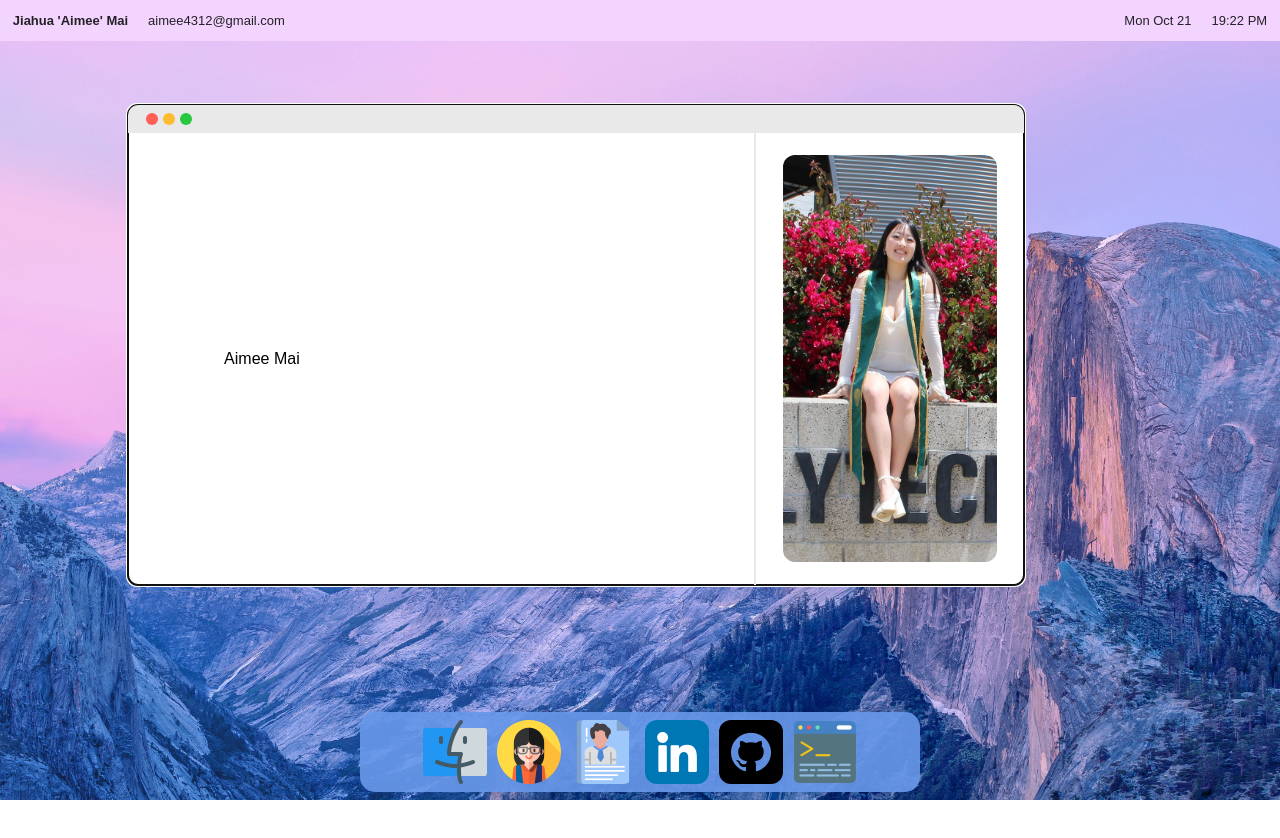
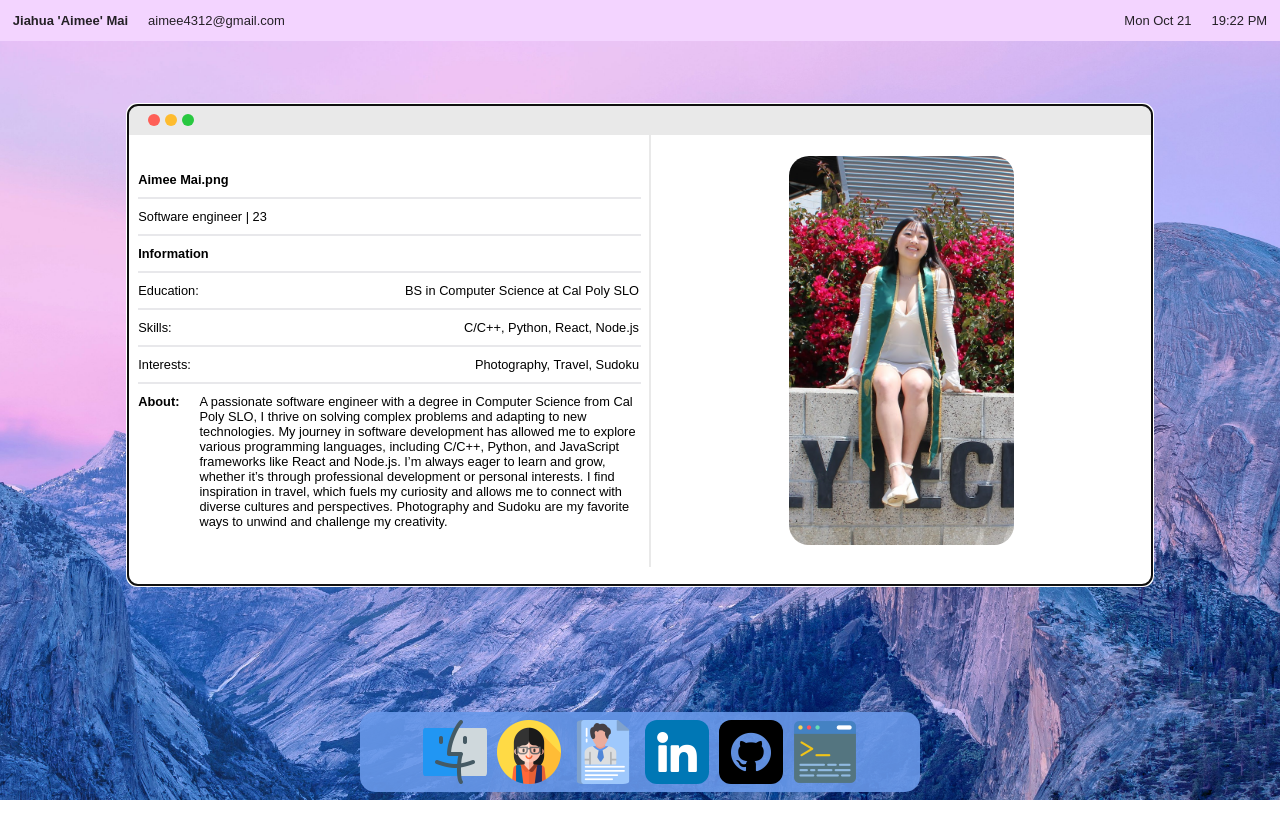
Before and after one commit to aimee4312/Portfolio, a React (Create React App) app in the folder portfolio/: page / in a window 1280 px wide. Both pictures are taken after a click on the picture 529 px from the left and 752 px from the top of the page. Shown: the top 838 px of the page. Built offline with nearby package versions, Linux system fonts and the light colour scheme.

Commit message:
finished about me

```diff
--- a/portfolio/src/content/AboutContent.js
+++ b/portfolio/src/content/AboutContent.js
@@ -4,14 +4,47 @@ function AboutContent() {
   return (
 
     <div className='container'>
-        <Header/>
+      <Header />
       <div className='aboutme'>
         <div className='left'>
-            Aimee Mai
+          <div className="info-item">
+            <strong>Aimee Mai.png</strong>
           </div>
+          <hr />
+          <div className="info-item">
+            <span>Software engineer | 23 </span>
+          </div>
+          <hr />
+          <div className="info-item">
+            <strong>Information</strong>
+          </div>
+          <hr />
+          <div className="info-item">
+            Education:
+            <span>BS in Computer Science at Cal Poly SLO</span>
+          </div>
+          <hr />
+          <div className="info-item">
+            Skills:
+            <span>C/C++, Python, React, Node.js</span>
+          </div>
+          <hr />
+          <div className="info-item">
+            Interests:
+            <span>Photography, Travel, Sudoku</span>
+          </div>
+          <hr />
+          <div className="info-item">
+            <strong>About:</strong>
+            <span>A passionate software engineer with a degree in Computer Science from Cal Poly SLO, I thrive on solving complex problems and adapting to new technologies. My journey in software development has allowed me to explore various programming languages, including C/C++, Python, and JavaScript frameworks like React and Node.js.
+
+            I’m always eager to learn and grow, whether it’s through professional development or personal interests. I find inspiration in travel, which fuels my curiosity and allows me to connect with diverse cultures and perspectives. Photography and Sudoku are my favorite ways to unwind and challenge my creativity.</span>
+          </div>
+        </div>
+
         <div className='divider'></div>
         <div className='right'>
-            <img src="/images/me.png" className="me"/>
+          <img src="/images/me.png" className="me" />
         </div>
       </div>
     </div>
--- a/portfolio/src/styles/content.css
+++ b/portfolio/src/styles/content.css
@@ -6,11 +6,10 @@ html, body {
 
 .aboutme {
     display: flex;
-    height: 100%;
+    height: 90%;
 }
 
 .container {
-    position: relative;
     height: 100%;
     display: flex;
     flex-direction: column;
@@ -19,7 +18,7 @@ html, body {
 .divider {
     width: 2px;
     height: 100%;
-    margin-left: 40%;
+    margin-left: 1%;
     background-color: #E9E9E9;
 }
 
@@ -30,9 +29,48 @@ html, body {
     align-items: center;
 }
 
+.left {
+    display: flex;
+    flex-direction: column;
+    align-items: flex-start;
+    margin-left: 1%;
+    font-size: 1vw;
+}
+
+.left hr {
+    width: 100%;
+    border: 0.1px solid #E8E8EB;
+    margin: 10px 0;
+}
+
+.info-item {
+    display: flex;
+    justify-content: space-between;
+    width: 100%;
+}
+
+.info-item strong {
+    margin-right: 20px;
+}
+
 .me {
-    width: 80%;
+    width: auto;
     height: 90%;
-    padding: 3%;
     border-radius: 20px;
 }
+
+@media (max-width: 800px) {
+    .left {
+        font-size: 2vw;
+    }
+
+    .me {
+        width: 90%;
+    }
+}
+
+@media (max-width: 500px) {
+    .left {
+        font-size: 1vw;
+    }
+}
--- a/portfolio/src/styles/dockbar.css
+++ b/portfolio/src/styles/dockbar.css
@@ -27,7 +27,7 @@
 }
 
 .modal-content {
-    width: 70%;
+    width: 100%;
     height: 60%;
     margin: 5% 10%;
     border-radius: 10px;
@@ -37,6 +37,7 @@
 .modal-overlay {
     display: flex;
     height: 100vh;
+    width: 100%;
 }
 
 .resume-overlay {
```
Lines whose indentation alone changed are shown as unchanged.
